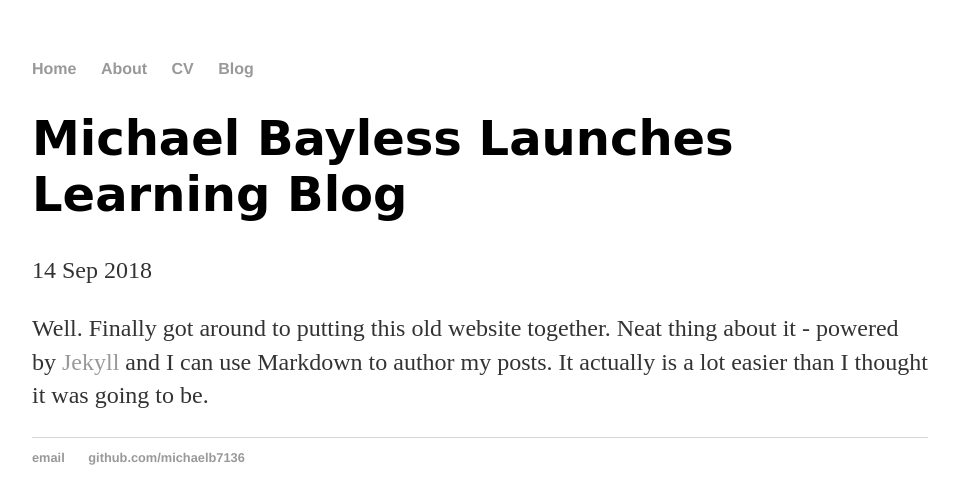
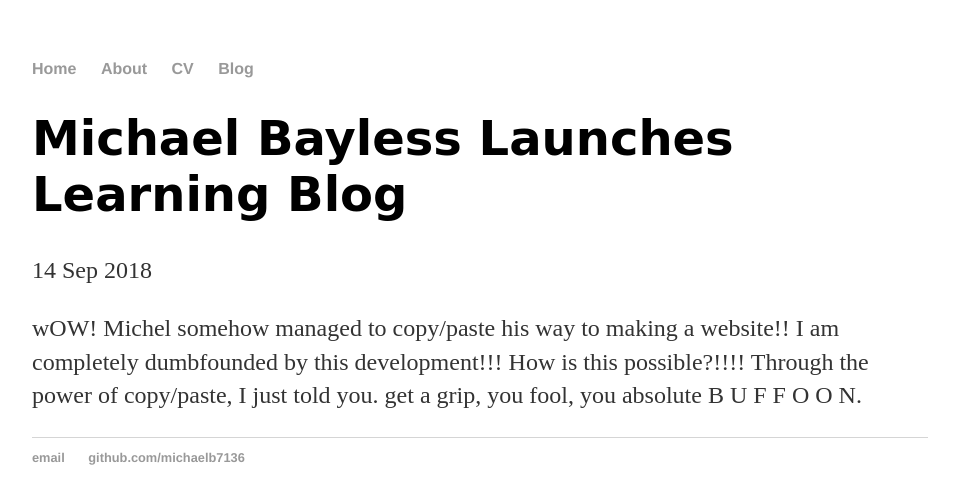
Before and after one commit to michaelb7136/michaelb7136, a Jekyll site: the page built from _posts/2018-09-14-Michael-Bayless-site-launched.md, in a window 1280 px wide. Shown: the top 504 px of the page, without its empty margins (160-1119 px from the left). Built offline with Jekyll 4.4.1, drawn with Linux system fonts in a browser that asks for light colours.

Commit message:
Update 2018-09-14-Michael-Bayless-site-launched.md

```diff
--- a/_posts/2018-09-14-Michael-Bayless-site-launched.md
+++ b/_posts/2018-09-14-Michael-Bayless-site-launched.md
@@ -4,6 +4,5 @@ title: "Michael Bayless Launches Learning Blog"
 date: 2018-09-14
 ---
 
-Well. Finally got around to putting this old website together. Neat thing about
-it - powered by [Jekyll](http://jekyllrb.com) and I can use Markdown to author
-my posts. It actually is a lot easier than I thought it was going to be.
+wOW! Michel somehow managed to copy/paste his way to making a website!! I am completely dumbfounded by this development!!!
+How is this possible?!!!! Through the power of copy/paste, I just told you. get a grip, you fool, you absolute B U F F O O N.
```
